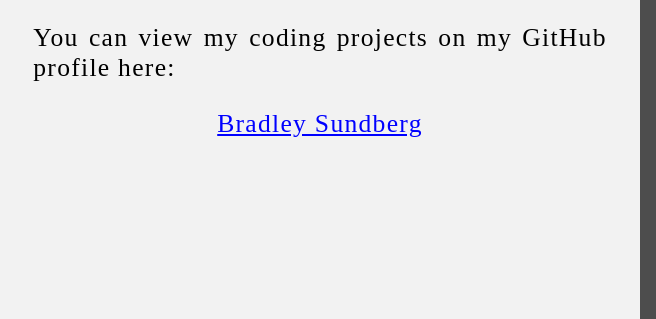
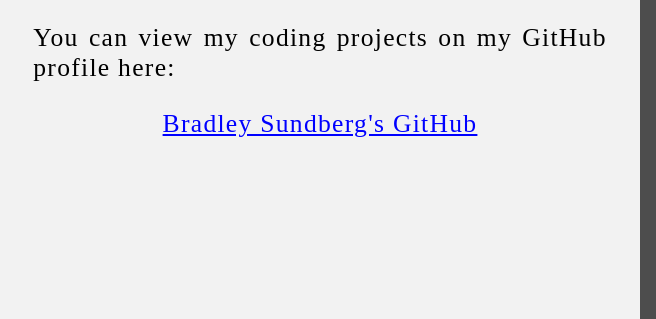
Before and after one commit to bradleysundberg/bradleysundberg.github.io, a plain HTML site: page index.html in a window 1280 px wide. Shown: the part 1940-2259 px from the top of the page, 0-656 px from the left. Drawn offline with Linux system fonts and the light colour scheme.

Commit message:
Update index.html

```diff
--- a/index.html
+++ b/index.html
@@ -129,7 +129,7 @@
                 <h1>GitHub</h1>
                 <p>You can view my coding projects on my GitHub profile here:
                     <br>
-                    <p class="center"><a href="https://github.com/bradleysundberg" target="_blank">Bradley Sundberg</a></p>
+                    <p class="center"><a href="https://github.com/bradleysundberg" target="_blank">Bradley Sundberg's GitHub</a></p>
                 </p>
             </div>
             <!-- Right column -->
```
